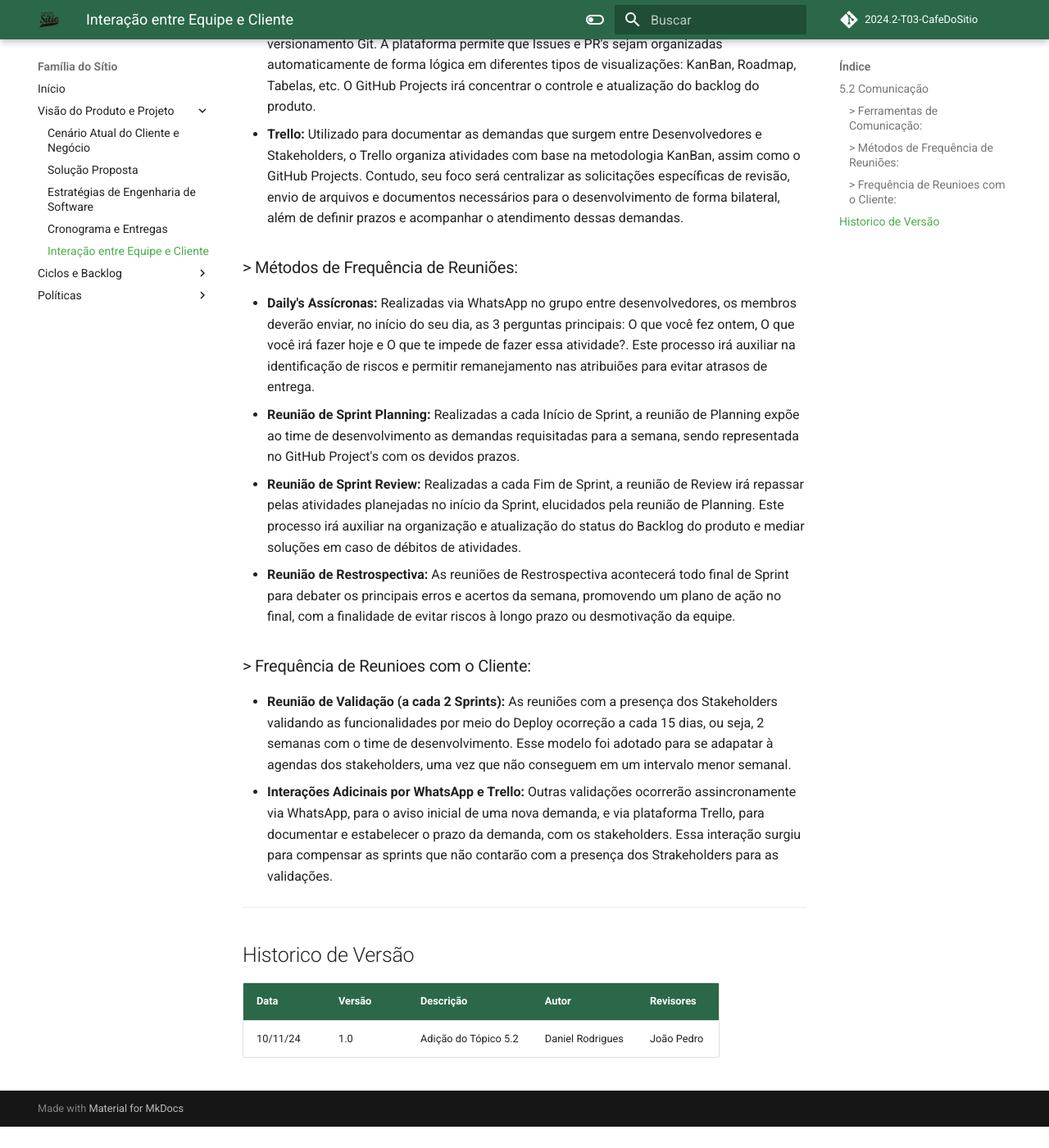
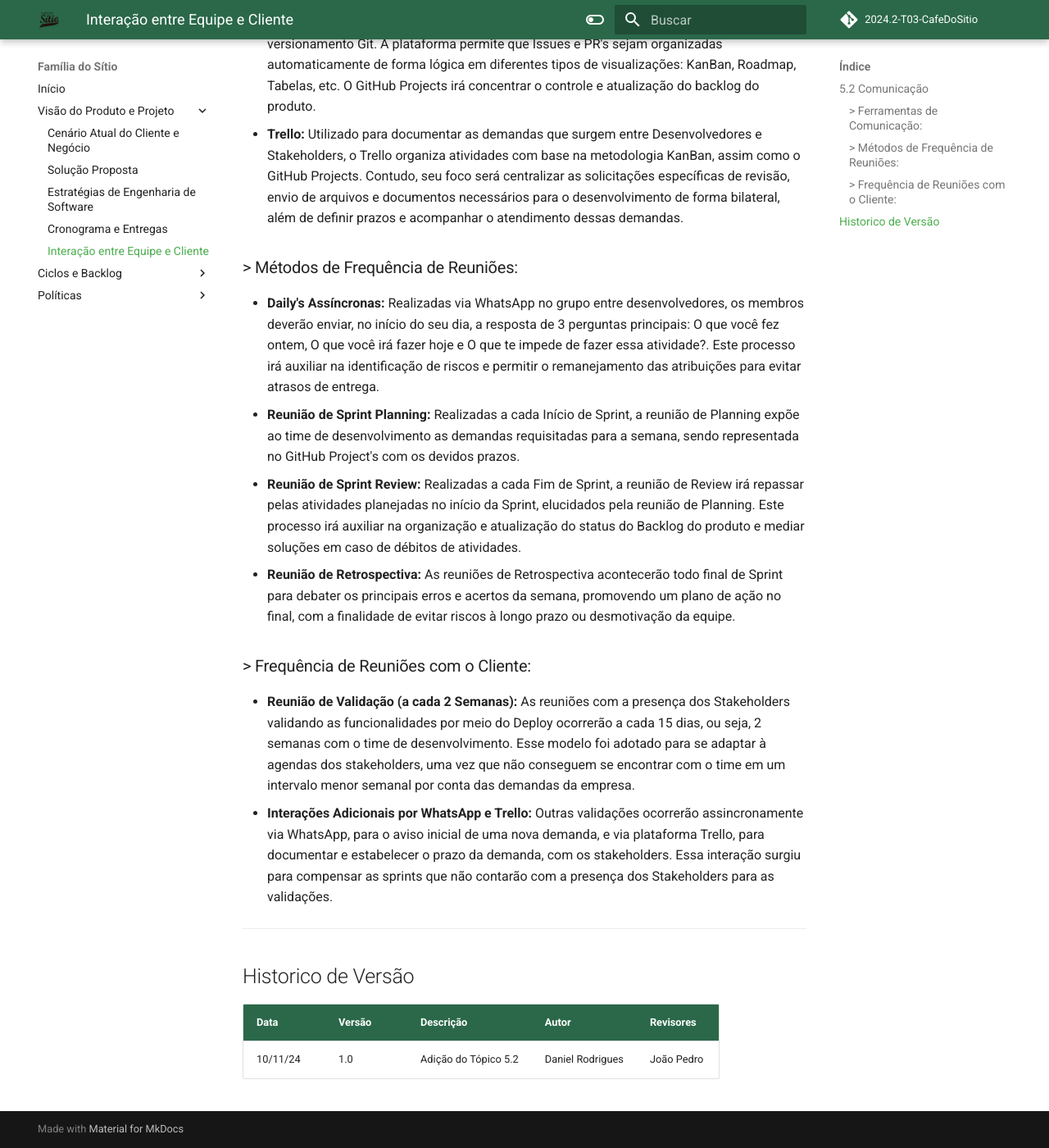
Before and after one commit to mdsreq-fga-unb/2024.2-T03-CafeDoSitio, an MkDocs documentation site: the page built from docs/sections/2-docPage/5-interacaoEquipeCliente.md, in a window 1280 px wide and 1400 px high, scrolled down 695 px. Shown: the whole window at 82% size. Built offline with MkDocs 1.6.1 and Material for MkDocs 9.7.7, drawn with Linux system fonts in a browser that asks for light colours; comment, search, counter and statistics services are not loaded; before the commit the page ends 2069 px from its top, so only the background shows below that.

Commit message:
docs: corrigindo erros ortográficos

```diff
--- a/docs/sections/2-docPage/5-interacaoEquipeCliente.md
+++ b/docs/sections/2-docPage/5-interacaoEquipeCliente.md
@@ -12,15 +12,15 @@
 
 ### > Métodos de Frequência de Reuniões:
 
-- **Daily's Assícronas:** Realizadas via WhatsApp no grupo entre desenvolvedores, os membros deverão enviar, no início do seu dia, as 3 perguntas principais: O que você fez ontem, O que você irá fazer hoje e O que te impede de fazer essa atividade?. Este processo irá auxiliar na identificação de riscos e permitir remanejamento nas atribuiões para evitar atrasos de entrega.
+- **Daily's Assíncronas:** Realizadas via WhatsApp no grupo entre desenvolvedores, os membros deverão enviar, no início do seu dia, a resposta de 3 perguntas principais: O que você fez ontem, O que você irá fazer hoje e O que te impede de fazer essa atividade?. Este processo irá auxiliar na identificação de riscos e permitir o remanejamento das atribuições para evitar atrasos de entrega.
 - **Reunião de Sprint Planning:** Realizadas a cada Início de Sprint, a reunião de Planning expõe ao time de desenvolvimento as demandas requisitadas para a semana, sendo representada no GitHub Project's com os devidos prazos.
 - **Reunião de Sprint Review:** Realizadas a cada Fim de Sprint, a reunião de Review irá repassar pelas atividades planejadas no início da Sprint, elucidados pela reunião de Planning. Este processo irá auxiliar na organização e atualização do status do Backlog do produto e mediar soluções em caso de débitos de atividades.
-- **Reunião de Restrospectiva:** As reuniões de Restrospectiva acontecerá todo final de Sprint para debater os principais erros e acertos da semana, promovendo um plano de ação no final, com a finalidade de evitar riscos à longo prazo ou desmotivação da equipe.
+- **Reunião de Retrospectiva:** As reuniões de Retrospectiva acontecerão todo final de Sprint para debater os principais erros e acertos da semana, promovendo um plano de ação no final, com a finalidade de evitar riscos à longo prazo ou desmotivação da equipe.
 
-### > Frequência de Reunioes com o Cliente:
+### > Frequência de Reuniões com o Cliente:
 
-- **Reunião de Validação (a cada 2 Sprints):** As reuniões com a presença dos Stakeholders validando as funcionalidades por meio do Deploy ocorreção a cada 15 dias, ou seja, 2 semanas com o time de desenvolvimento. Esse modelo foi adotado para se adapatar à agendas dos stakeholders, uma vez que não conseguem em um intervalo menor semanal.
-- **Interações Adicinais por WhatsApp e Trello:**  Outras validações ocorrerão assincronamente via WhatsApp, para o aviso inicial de uma nova demanda, e via plataforma Trello, para documentar e estabelecer o prazo da demanda, com os stakeholders. Essa interação surgiu para compensar as sprints que não contarão com a presença dos Strakeholders para as validações.
+- **Reunião de Validação (a cada 2 Semanas):** As reuniões com a presença dos Stakeholders validando as funcionalidades por meio do Deploy ocorrerão a cada 15 dias, ou seja, 2 semanas com o time de desenvolvimento. Esse modelo foi adotado para se adaptar à agendas dos stakeholders, uma vez que não conseguem se encontrar com o time em um intervalo menor semanal por conta das demandas da empresa.
+- **Interações Adicionais por WhatsApp e Trello:**  Outras validações ocorrerão assincronamente via WhatsApp, para o aviso inicial de uma nova demanda, e via plataforma Trello, para documentar e estabelecer o prazo da demanda, com os stakeholders. Essa interação surgiu para compensar as sprints que não contarão com a presença dos Stakeholders para as validações.
 
 ---
 ## Historico de Versão
```
